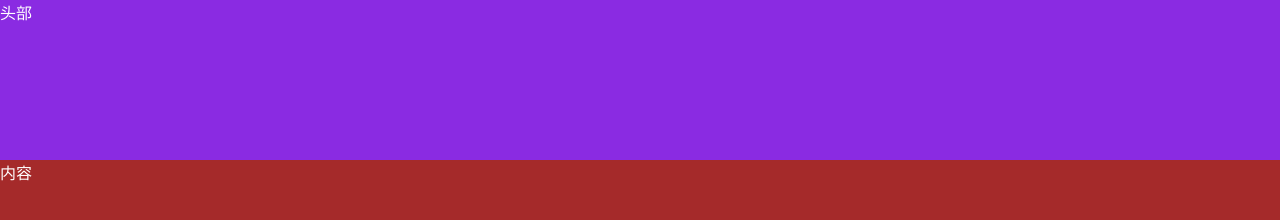
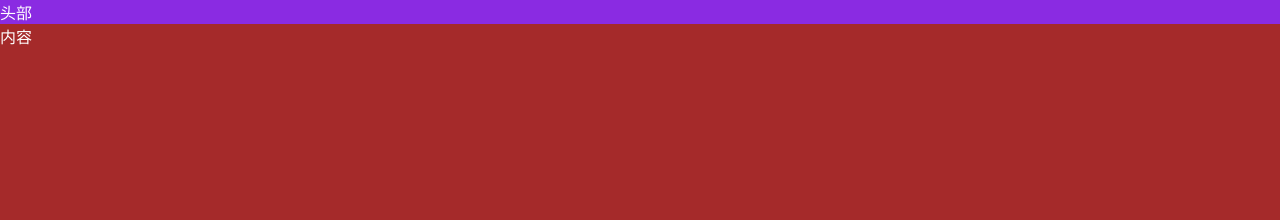
Before and after one commit to themages/theiris-autoupdate, a website: page public/index.html in a window 1280 px wide. Drawn offline with Linux system fonts and the light colour scheme.

Commit message:
add: test

```diff
--- a/public/index.html
+++ b/public/index.html
@@ -25,12 +25,10 @@
         }
         .head {
             min-height: 20px;
-            height: 20vh;
             background-color: blueviolet;
         }
         .body {
             min-height: 100px;
-            height: 80vh;
             -webkit-box-flex: 1;
             -ms-flex: 1;
             flex: 1;
```
